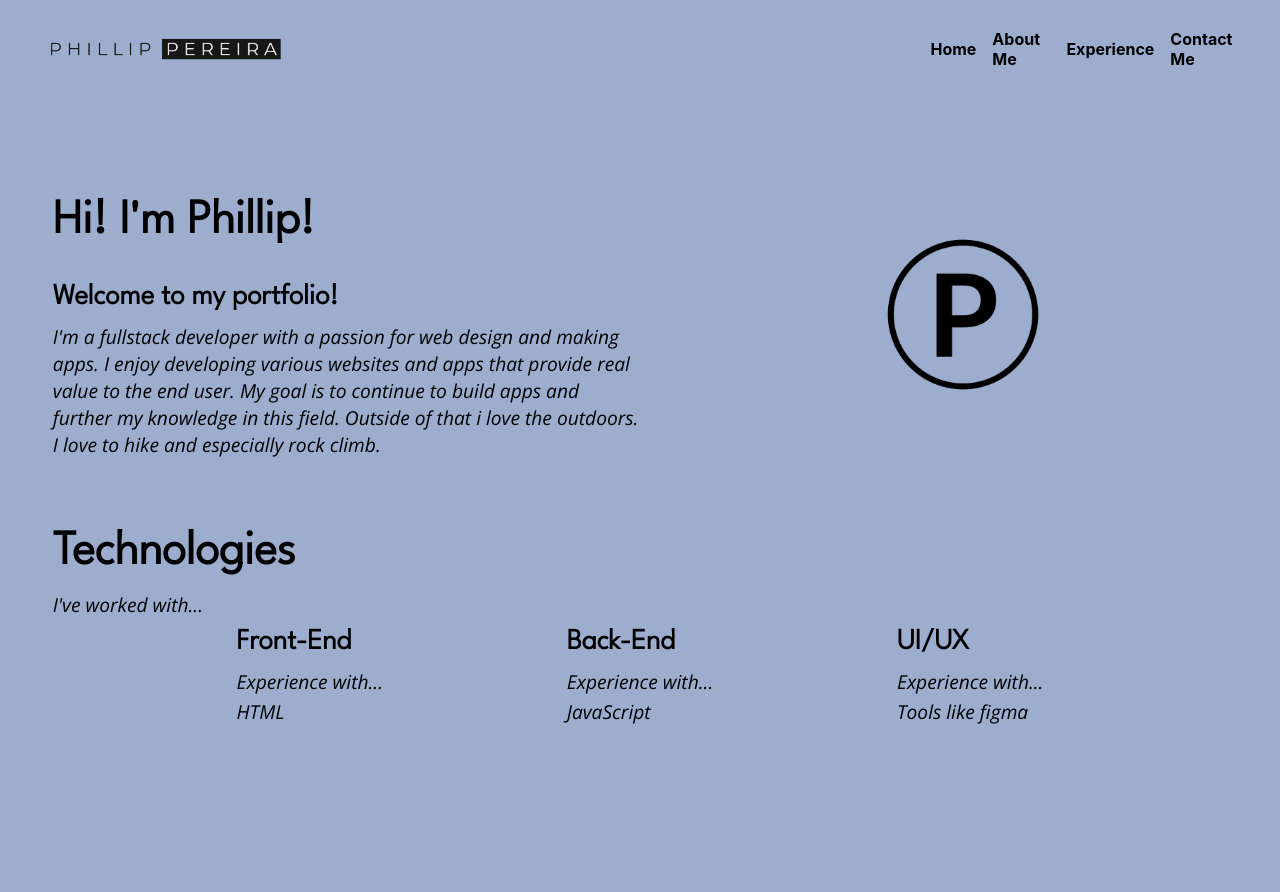
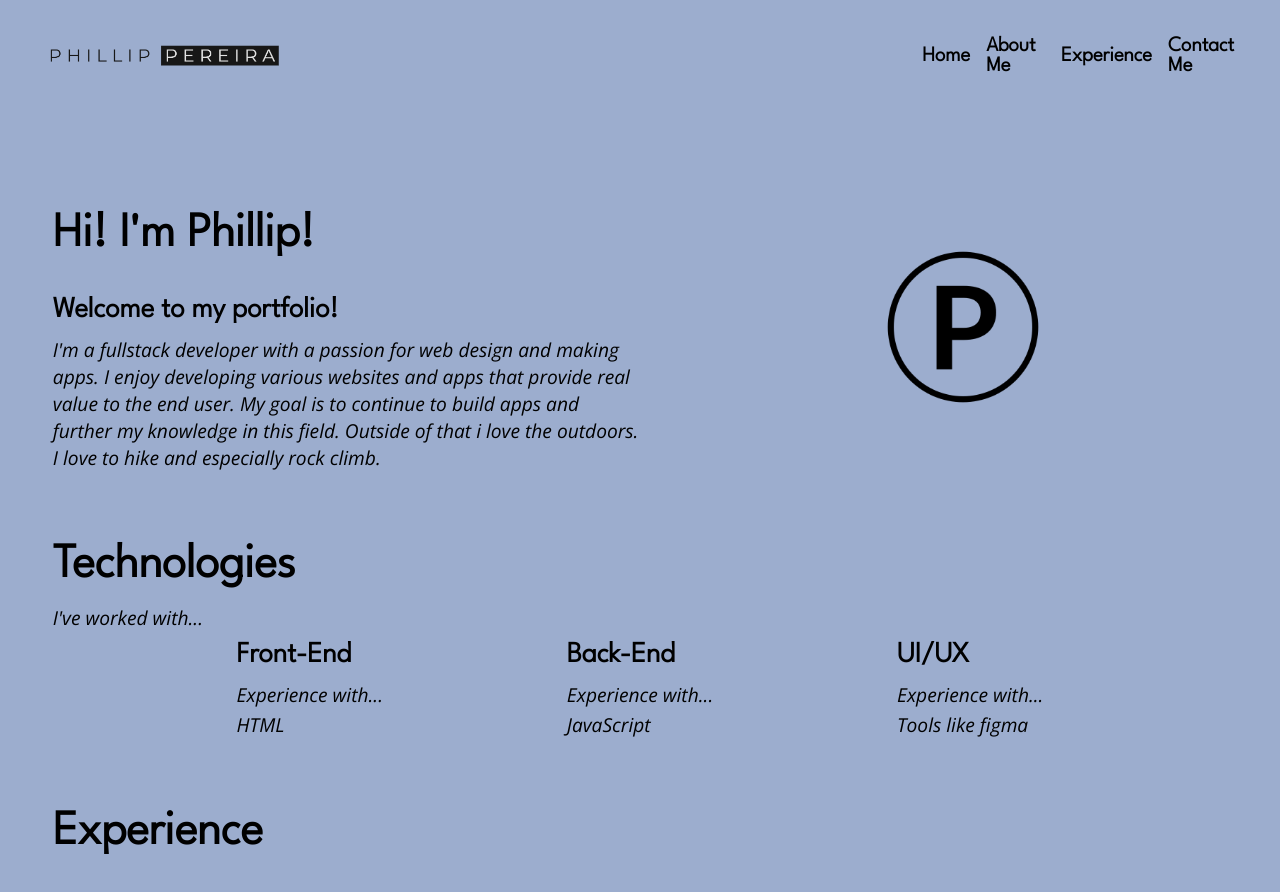
Before and after one commit to Phillip48/React-Portfolio-V2, a React (Create React App) app in the folder my-app/: page / in a window 1280 px wide. Shown: the top 892 px of the page. Before the commit the page ends 800 px from the top, so only its background shows below. Built offline with nearby package versions, Linux system fonts and the light colour scheme.

Commit message:
Added folders to be more organized and fixed img pathing

```diff
--- a/my-app/package.json
+++ b/my-app/package.json
@@ -3,6 +3,9 @@
   "version": "0.1.0",
   "private": true,
   "dependencies": {
+    "@emotion/react": "^11.9.0",
+    "@emotion/styled": "^11.8.1",
+    "@mui/material": "^5.8.1",
     "@testing-library/jest-dom": "^5.16.4",
     "@testing-library/react": "^13.3.0",
     "@testing-library/user-event": "^13.5.0",
--- a/my-app/src/app/App.js
+++ b/my-app/src/app/App.js
@@ -1,8 +1,9 @@
 
 import './App.css';
-import Navbar from '../components/Navbar.js';
-import AboutMe from '../components/AboutMe';
+import Navbar from '../components/navbar/Navbar.js';
+import AboutMe from '../components/about me/AboutMe';
 import Technologies from '../components/technologies/Technologies';
+import Experience from '../components/experience/Experience';
 
 function App() {
   return (
@@ -10,6 +11,7 @@ function App() {
       <Navbar />
       <AboutMe />
       <Technologies />
+      <Experience />
     </main>
 
   );
--- a/my-app/src/components/AboutMe.js
+++ b/my-app/src/components/about me/AboutMe.js
@@ -1,7 +1,7 @@
 import React from 'react';
 import './AboutMe.css';
 // import peronsalLogo from '../image/Myproject.png';
-import peronsalLogo2 from '../image/P-logos_black.png';
+import peronsalLogo2 from '/Users/phill/OneDrive/Documents/Peronsal Project coding/React-Portfolio-V2/my-app/src/image/P-logos_black.png';
 // import BgAnimation from '../components/BackgroundAnimation';
 
 const Navbar = () => {
--- /dev/null
+++ b/my-app/src/components/experience/Experience.css
@@ -0,0 +1,15 @@
+@import url('https://fonts.googleapis.com/css2?family=League+Spartan:wght@300&display=swap');
+@import url('https://fonts.googleapis.com/css2?family=League+Spartan:wght@300&family=Open+Sans:ital,wght@1,300&display=swap');
+
+*{
+    box-sizing: border-box;
+}
+
+/*  Establish variables */
+/* :root{
+
+} */
+
+.holds-experience-section{
+    margin: 3.3rem;
+}
--- /dev/null
+++ b/my-app/src/components/experience/Experience.js
@@ -0,0 +1,15 @@
+import React from 'react';
+import './Experience.css';
+
+
+
+
+const Experience = () => {
+    return (
+        <section className='holds-experience-section'>
+            <h1 className='intro-big'>Experience</h1>
+        </section>
+    )
+}
+
+export default Experience;
--- a/my-app/src/components/Navbar.css
+++ b/my-app/src/components/navbar/Navbar.css
@@ -56,4 +56,14 @@ a:active {
 
 .element-in-navbar{
     padding: .5rem;
+    font-family: 'League Spartan', sans-serif;
+    font-size: 1.3em;
 }
+
+/* To use with whatever part of the page the user is on. It will get highlighted in the navbar */
+/* .foractive-underNavbar{
+    background-color: white;
+    width: 100%;
+    height: 10px;
+    margin-top: 0;
+} */
```
Also changed, not shown: my-app/src/components/navbar/Navbar.js (renamed from my-app/src/components/Navbar.js, +5 -2 lines), my-app/src/components/about me/AboutMe.css (renamed from my-app/src/components/AboutMe.css), my-app/src/components/resume/Resume.css (added), my-app/src/components/resume/Resume.js (added), 1 other file (tests, documents, lock files or other folders).
